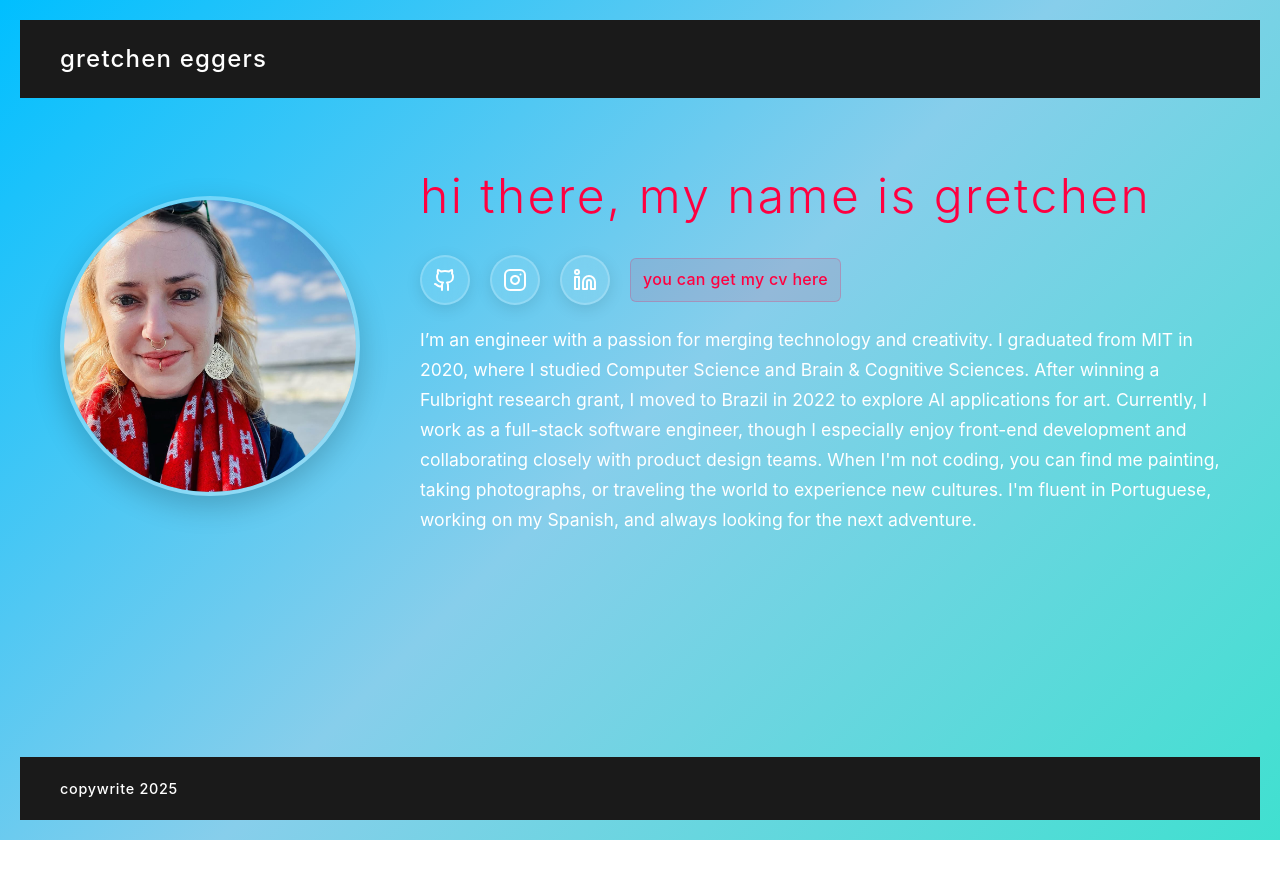
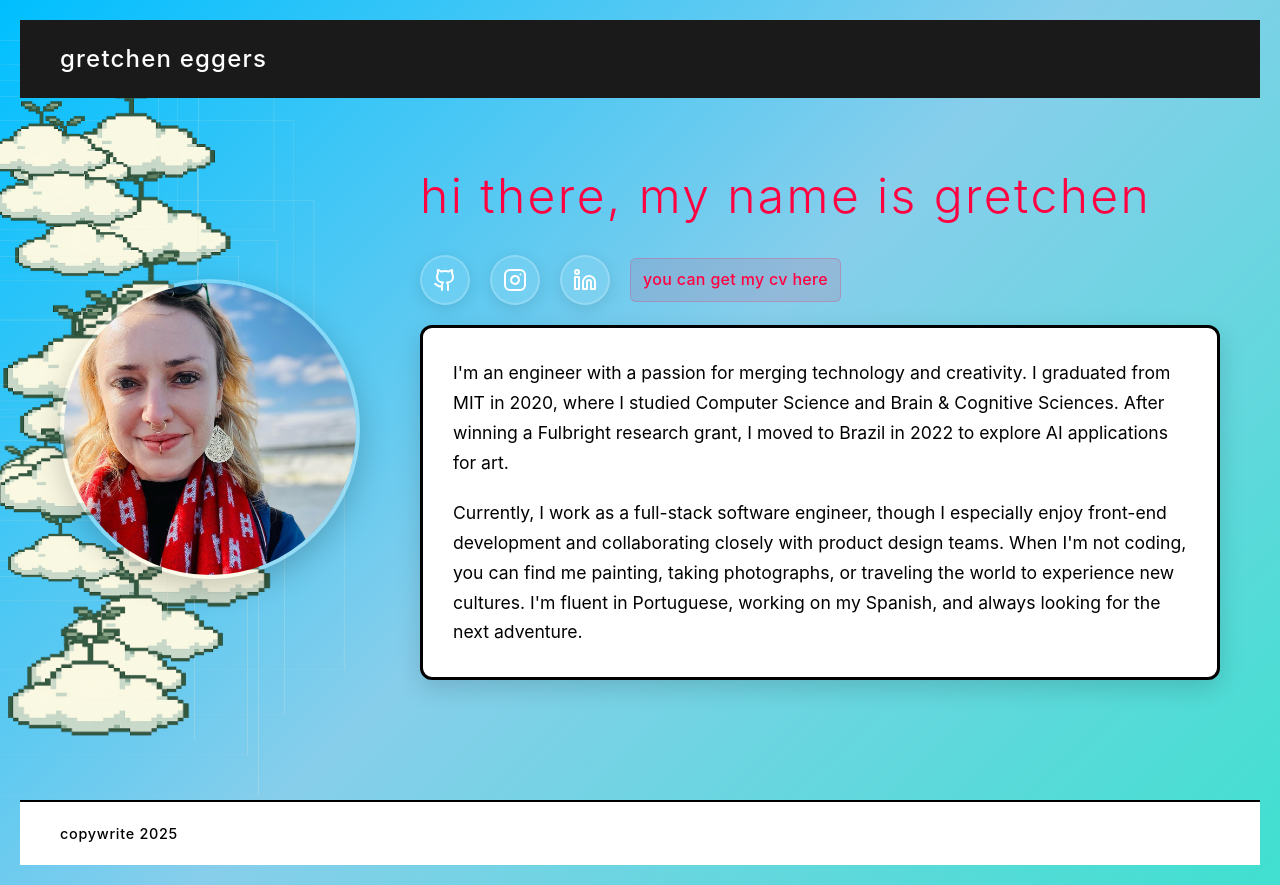
Before and after one commit to missgretchen/missgretchen.github.io, a React (Vite) app: page / in a window 1280 px wide. Before the commit the page ends 840 px from the top, so only its background shows below. Built offline with nearby package versions, Linux system fonts and the light colour scheme.

Commit message:
pretty good lookin clouds

```diff
--- /dev/null
+++ b/src/components/Clouds.css
@@ -0,0 +1,46 @@
+/* Cloud Animation Styles */
+.cloud {
+  position: fixed;
+  pointer-events: none;
+  z-index: 1;
+  opacity: 1;
+}
+
+.cloud-layer-1 {
+  animation: driftClouds 35s linear infinite;
+}
+
+.cloud-layer-2 {
+  animation: driftClouds2 40s linear infinite;
+}
+
+.cloud-layer-3 {
+  animation: driftClouds3 45s linear infinite;
+}
+
+@keyframes driftClouds {
+  0% {
+    transform: translateX(-300px);
+  }
+  100% {
+    transform: translateX(calc(100vw + 300px));
+  }
+}
+
+@keyframes driftClouds2 {
+  0% {
+    transform: translateX(-300px);
+  }
+  100% {
+    transform: translateX(calc(100vw + 300px));
+  }
+}
+
+@keyframes driftClouds3 {
+  0% {
+    transform: translateX(-300px);
+  }
+  100% {
+    transform: translateX(calc(100vw + 300px));
+  }
+}
--- /dev/null
+++ b/src/components/Clouds.jsx
@@ -0,0 +1,248 @@
+import React from 'react'
+import pixelCloud from '../assets/pixelcloud.png'
+import './Clouds.css'
+
+const Clouds = () => {
+  return (
+    <>
+      {/* Layer 1 - 8 clouds */}
+      <img
+        src={pixelCloud}
+        alt="cloud"
+        className="cloud cloud-layer-1"
+        style={{
+          width: '300px',
+          height: '200px',
+          top: '15%',
+          left: '0%'
+        }}
+      />
+      <img
+        src={pixelCloud}
+        alt="cloud"
+        className="cloud cloud-layer-1"
+        style={{
+          width: '250px',
+          height: '170px',
+          top: '35%',
+          left: '0%'
+        }}
+      />
+      <img
+        src={pixelCloud}
+        alt="cloud"
+        className="cloud cloud-layer-1"
+        style={{
+          width: '350px',
+          height: '230px',
+          top: '55%',
+          left: '0%'
+        }}
+      />
+      <img
+        src={pixelCloud}
+        alt="cloud"
+        className="cloud cloud-layer-1"
+        style={{
+          width: '200px',
+          height: '140px',
+          top: '75%',
+          left: '0%'
+        }}
+      />
+      <img
+        src={pixelCloud}
+        alt="cloud"
+        className="cloud cloud-layer-1"
+        style={{
+          width: '280px',
+          height: '190px',
+          top: '5%',
+          left: '0%'
+        }}
+      />
+      <img
+        src={pixelCloud}
+        alt="cloud"
+        className="cloud cloud-layer-1"
+        style={{
+          width: '320px',
+          height: '210px',
+          top: '25%',
+          left: '0%'
+        }}
+      />
+      <img
+        src={pixelCloud}
+        alt="cloud"
+        className="cloud cloud-layer-1"
+        style={{
+          width: '180px',
+          height: '120px',
+          top: '45%',
+          left: '0%'
+        }}
+      />
+      <img
+        src={pixelCloud}
+        alt="cloud"
+        className="cloud cloud-layer-1"
+        style={{
+          width: '290px',
+          height: '195px',
+          top: '65%',
+          left: '0%'
+        }}
+      />
+
+      {/* Layer 2 - 7 clouds */}
+      <img
+        src={pixelCloud}
+        alt="cloud"
+        className="cloud cloud-layer-2"
+        style={{
+          width: '220px',
+          height: '150px',
+          top: '10%',
+          left: '0%'
+        }}
+      />
+      <img
+        src={pixelCloud}
+        alt="cloud"
+        className="cloud cloud-layer-2"
+        style={{
+          width: '320px',
+          height: '210px',
+          top: '30%',
+          left: '0%'
+        }}
+      />
+      <img
+        src={pixelCloud}
+        alt="cloud"
+        className="cloud cloud-layer-2"
+        style={{
+          width: '180px',
+          height: '120px',
+          top: '50%',
+          left: '0%'
+        }}
+      />
+      <img
+        src={pixelCloud}
+        alt="cloud"
+        className="cloud cloud-layer-2"
+        style={{
+          width: '290px',
+          height: '195px',
+          top: '70%',
+          left: '0%'
+        }}
+      />
+      <img
+        src={pixelCloud}
+        alt="cloud"
+        className="cloud cloud-layer-2"
+        style={{
+          width: '240px',
+          height: '160px',
+          top: '20%',
+          left: '0%'
+        }}
+      />
+      <img
+        src={pixelCloud}
+        alt="cloud"
+        className="cloud cloud-layer-2"
+        style={{
+          width: '260px',
+          height: '175px',
+          top: '40%',
+          left: '0%'
+        }}
+      />
+      <img
+        src={pixelCloud}
+        alt="cloud"
+        className="cloud cloud-layer-2"
+        style={{
+          width: '210px',
+          height: '140px',
+          top: '60%',
+          left: '0%'
+        }}
+      />
+
+      {/* Layer 3 - 6 clouds */}
+      <img
+        src={pixelCloud}
+        alt="cloud"
+        className="cloud cloud-layer-3"
+        style={{
+          width: '270px',
+          height: '180px',
+          top: '12%',
+          left: '0%'
+        }}
+      />
+      <img
+        src={pixelCloud}
+        alt="cloud"
+        className="cloud cloud-layer-3"
+        style={{
+          width: '310px',
+          height: '205px',
+          top: '32%',
+          left: '0%'
+        }}
+      />
+      <img
+        src={pixelCloud}
+        alt="cloud"
+        className="cloud cloud-layer-3"
+        style={{
+          width: '190px',
+          height: '125px',
+          top: '52%',
+          left: '0%'
+        }}
+      />
+      <img
+        src={pixelCloud}
+        alt="cloud"
+        className="cloud cloud-layer-3"
+        style={{
+          width: '330px',
+          height: '220px',
+          top: '72%',
+          left: '0%'
+        }}
+      />
+      <img
+        src={pixelCloud}
+        alt="cloud"
+        className="cloud cloud-layer-3"
+        style={{
+          width: '230px',
+          height: '155px',
+          top: '8%',
+          left: '0%'
+        }}
+      />
+      <img
+        src={pixelCloud}
+        alt="cloud"
+        className="cloud cloud-layer-3"
+        style={{
+          width: '280px',
+          height: '185px',
+          top: '48%',
+          left: '0%'
+        }}
+      />
+    </>
+  )
+}
+
+export default Clouds
--- a/src/components/Portfolio.css
+++ b/src/components/Portfolio.css
@@ -5,6 +5,7 @@
   min-height: 100vh;
   display: flex;
   flex-direction: column;
+  z-index: 10;
 }
 
 .portfolio-container {
@@ -16,6 +17,7 @@
   flex: 1;
   display: flex;
   flex-direction: column;
+  z-index: 10;
 }
 
 /* Header */
@@ -146,12 +148,24 @@
   font-size: 1.1rem;
   line-height: 1.7;
   margin-bottom: 20px;
-  color: #ffffff;
+  color: #000000;
   text-align: left;
 }
 
 .about-text:last-child {
   margin-bottom: 0;
+}
+
+/* About Me Box */
+.about-box {
+  background: #ffffff;
+  border: 3px solid #000000;
+  border-radius: 12px;
+  padding: 30px;
+  margin: 20px 0;
+  box-shadow: 0 8px 24px rgba(0, 0, 0, 0.15);
+  position: relative;
+  z-index: 10;
 }
 
 /* Social Links */
@@ -249,14 +263,15 @@
 
 /* Footer */
 .portfolio-footer {
-  background: #1a1a1a;
+  background: #ffffff;
   padding: 20px 40px;
   text-align: left;
+  border-top: 2px solid #000000;
 }
 
 .footer-text {
   font-size: 0.9rem;
-  color: #ffffff;
+  color: #000000;
   font-weight: 500;
   text-transform: lowercase;
   letter-spacing: 0.05em;
--- a/src/components/Portfolio.jsx
+++ b/src/components/Portfolio.jsx
@@ -2,6 +2,7 @@ import React from 'react'
 import './Portfolio.css'
 import headshot from '../assets/headshot.jpg'
 import { Github, Instagram, Linkedin } from 'lucide-react'
+import Clouds from './Clouds'
 
 const Portfolio = () => {
   const socialLinks = [
@@ -28,6 +29,7 @@ const Portfolio = () => {
 
   return (
     <div className="portfolio">
+      <Clouds />
       <div className="portfolio-container">
         {/* Header */}
         <header className="portfolio-header">
@@ -74,10 +76,14 @@ const Portfolio = () => {
                   you can get my CV here
                 </a>
               </div>
-              <p className="about-text">
-                I’m an engineer with a passion for merging technology and creativity. I graduated from MIT in 2020, where I studied Computer Science and Brain & Cognitive Sciences. After winning a Fulbright research grant, I moved to Brazil in 2022 to explore AI applications for art.
-                Currently, I work as a full-stack software engineer, though I especially enjoy front-end development and collaborating closely with product design teams. When I'm not coding, you can find me painting, taking photographs, or traveling the world to experience new cultures. I'm fluent in Portuguese, working on my Spanish, and always looking for the next adventure.
-            </p>
+              <div className="about-box">
+                <p className="about-text">
+                  I'm an engineer with a passion for merging technology and creativity. I graduated from MIT in 2020, where I studied Computer Science and Brain & Cognitive Sciences. After winning a Fulbright research grant, I moved to Brazil in 2022 to explore AI applications for art.
+                </p>
+                <p className="about-text">
+                  Currently, I work as a full-stack software engineer, though I especially enjoy front-end development and collaborating closely with product design teams. When I'm not coding, you can find me painting, taking photographs, or traveling the world to experience new cultures. I'm fluent in Portuguese, working on my Spanish, and always looking for the next adventure.
+                </p>
+              </div>
             </div>
           </section>
         </main>
--- a/src/index.css
+++ b/src/index.css
@@ -15,6 +15,7 @@ body {
   line-height: 1.6;
   overflow-x: hidden;
   min-height: 100vh;
+  position: relative;
 }
 
 #root {
```
